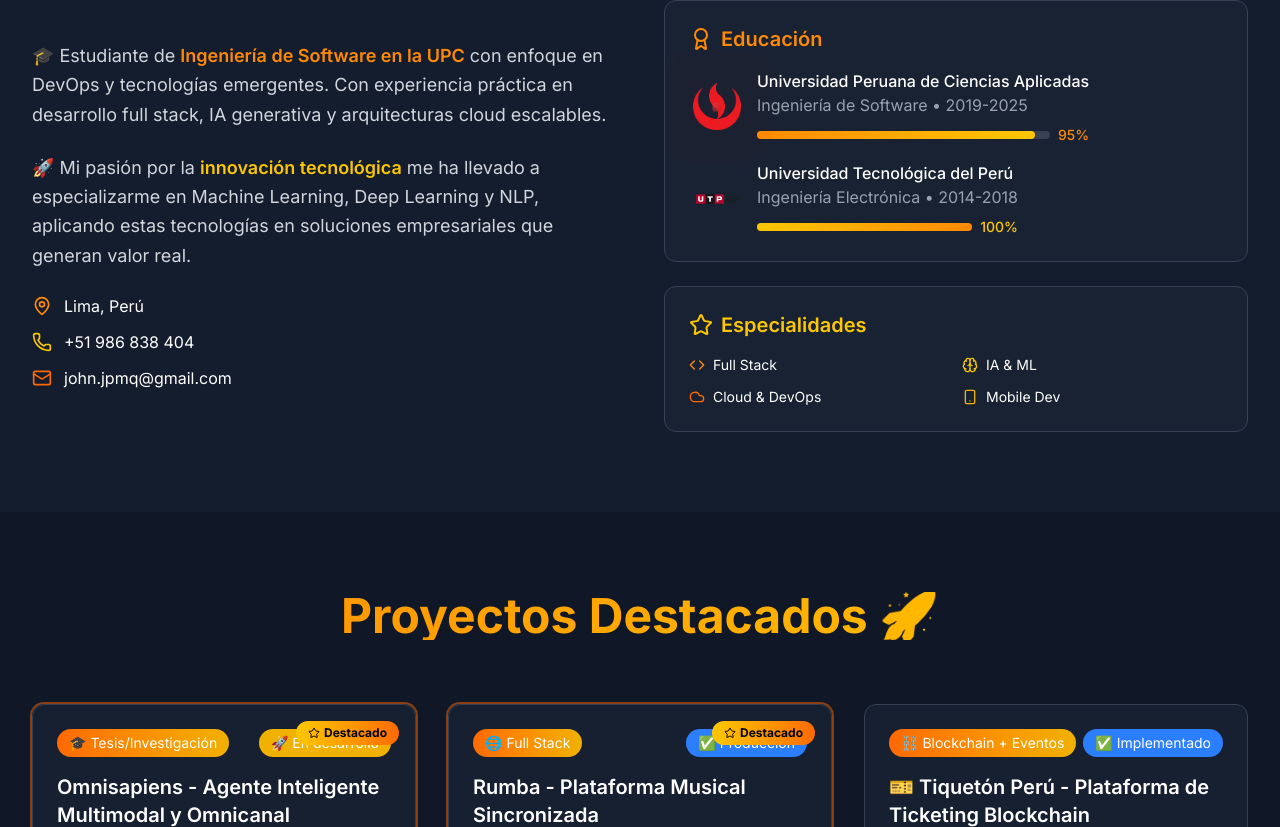
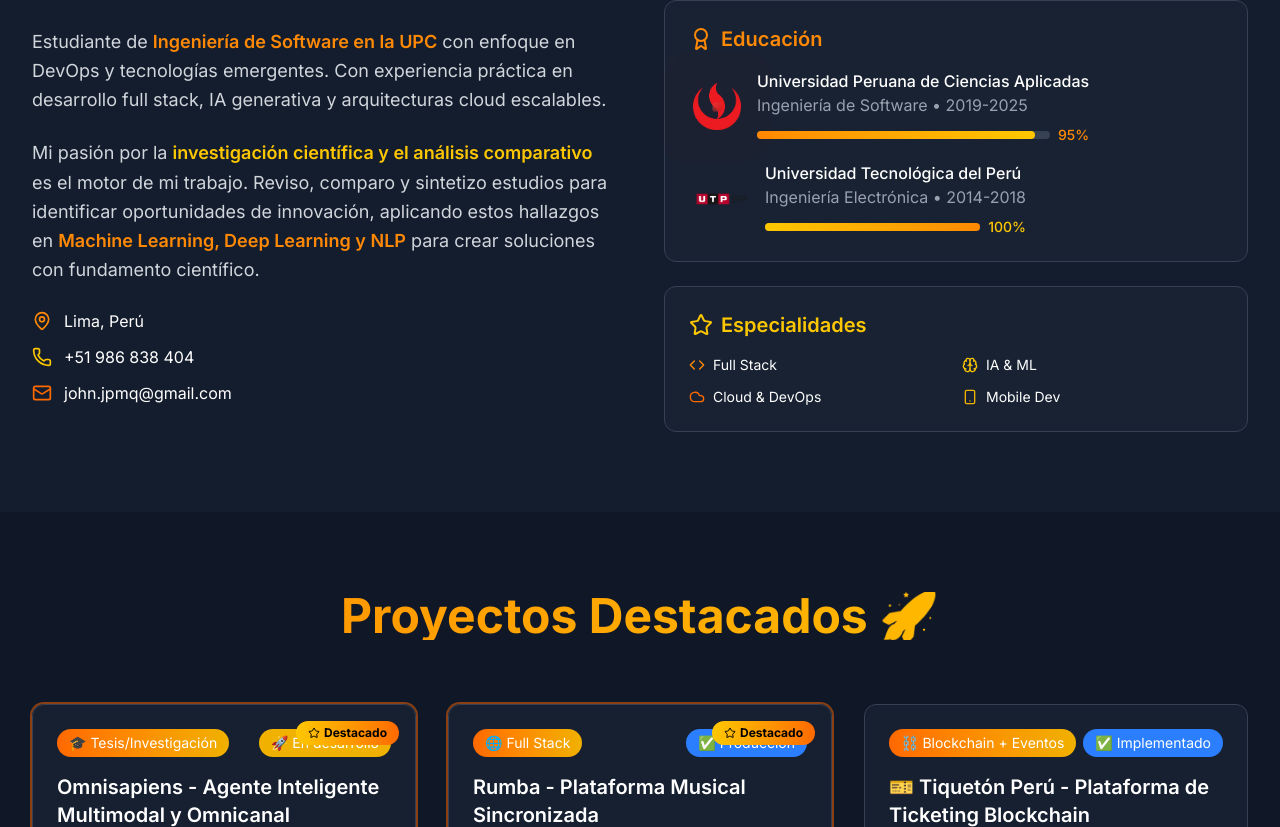
Before and after one commit to JohnPaulMamaniQuispe/my-portfolio, a Next.js app: page / in a window 1280 px wide. Shown: the part 1168-1995 px from the top of the page. Built offline with nearby package versions, Linux system fonts and the light colour scheme.

Commit message:
Final portfolio version with improved content

```diff
--- a/app/page.tsx
+++ b/app/page.tsx
@@ -69,7 +69,6 @@
     demo: "https://tiqueton.netlify.app/",
     metrics: "0% de falsificación de tickets, 100% transparencia en transacciones"
   }
-
 ,
   {
     title: "🛒 E-commerce con IA Predictiva",
@@ -677,12 +676,12 @@
           <div className="grid md:grid-cols-2 gap-12 items-center">
             <div className="space-y-6">
               <p className="text-lg text-gray-300 leading-relaxed">
-                🎓 Estudiante de <span className="text-orange-400 font-semibold">Ingeniería de Software en la UPC</span> con enfoque en DevOps y tecnologías emergentes.
+                 Estudiante de <span className="text-orange-400 font-semibold">Ingeniería de Software en la UPC</span> con enfoque en DevOps y tecnologías emergentes.
                 Con experiencia práctica en desarrollo full stack, IA generativa y arquitecturas cloud escalables.
               </p>
               <p className="text-lg text-gray-300 leading-relaxed">
-                🚀 Mi pasión por la <span className="text-yellow-400 font-semibold">innovación tecnológica</span> me ha llevado a especializarme en Machine Learning,
-                Deep Learning y NLP, aplicando estas tecnologías en soluciones empresariales que generan valor real.
+                Mi pasión por la <span className="text-yellow-400 font-semibold">investigación científica y el análisis comparativo</span> es el motor de mi trabajo.
+                Reviso, comparo y sintetizo estudios para identificar oportunidades de innovación, aplicando estos hallazgos en <span className="text-orange-400 font-semibold">Machine Learning, Deep Learning y NLP</span> para crear soluciones con fundamento científico.
               </p>
               <div className="space-y-3">
                 {[
@@ -750,8 +749,8 @@
                         src="/images/logo-upc.png"
                         alt="UPC Logo"
                         className="w-full h-full object-contain hover:scale-110 transition-transform duration-300"
-                        width={56}
-                        height={56}
+                        width={58}
+                        height={58}
                       />
                     </div>
                     <div>
@@ -766,13 +765,13 @@
                     </div>
                   </div>
                   <div className="flex items-center space-x-3">
-                    <div className="w-14 h-14  rounded-lg flex items-center justify-center p-1">
+                    <div className="w-16 h-16  rounded-lg flex items-center justify-center p-1">
                       <Image
                         src="/images/logo-utp.png"
                         alt="UTP Logo"
                         className="w-full h-full object-contain"
-                        width={56}
-                        height={56}
+                        width={58}
+                        height={58}
                       />
                     </div>
                     <div>
```
